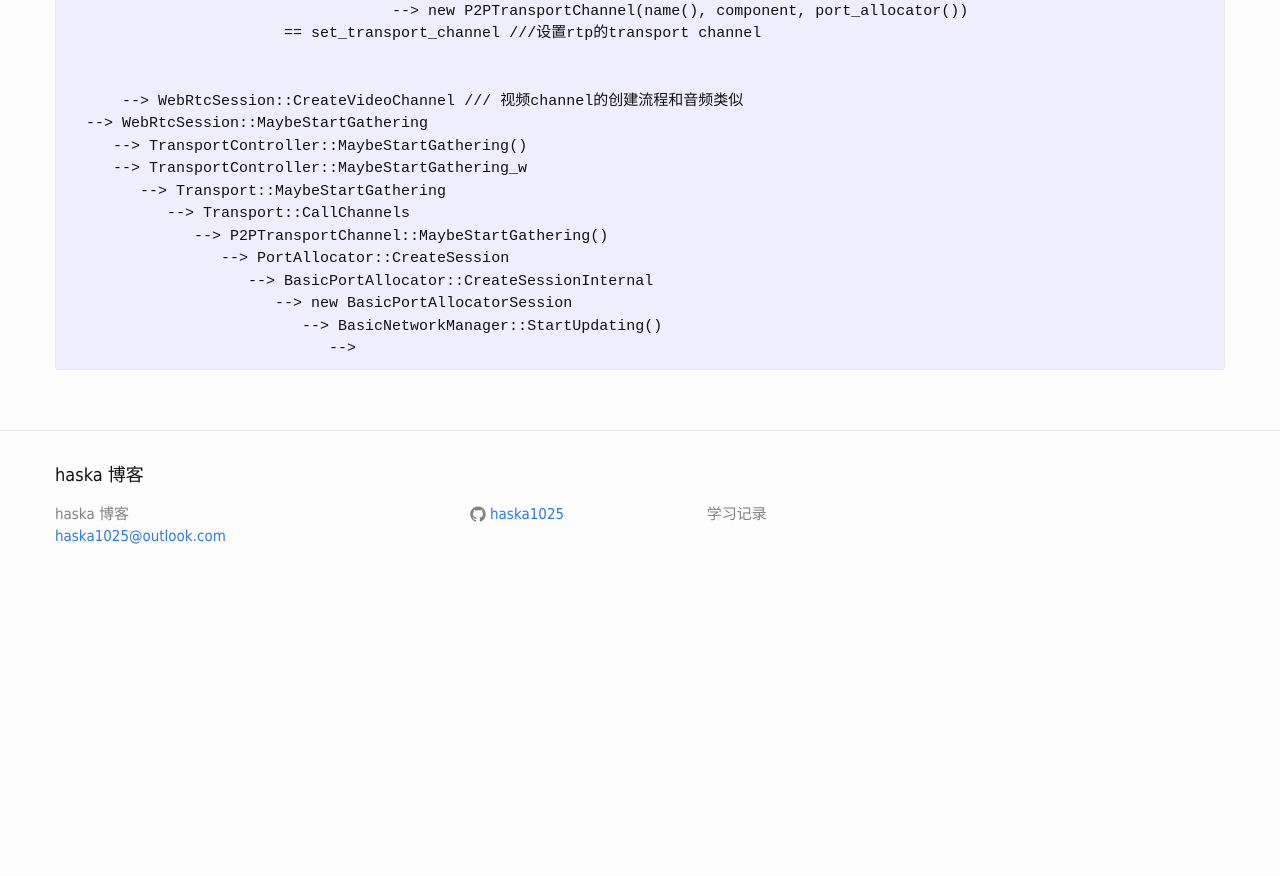
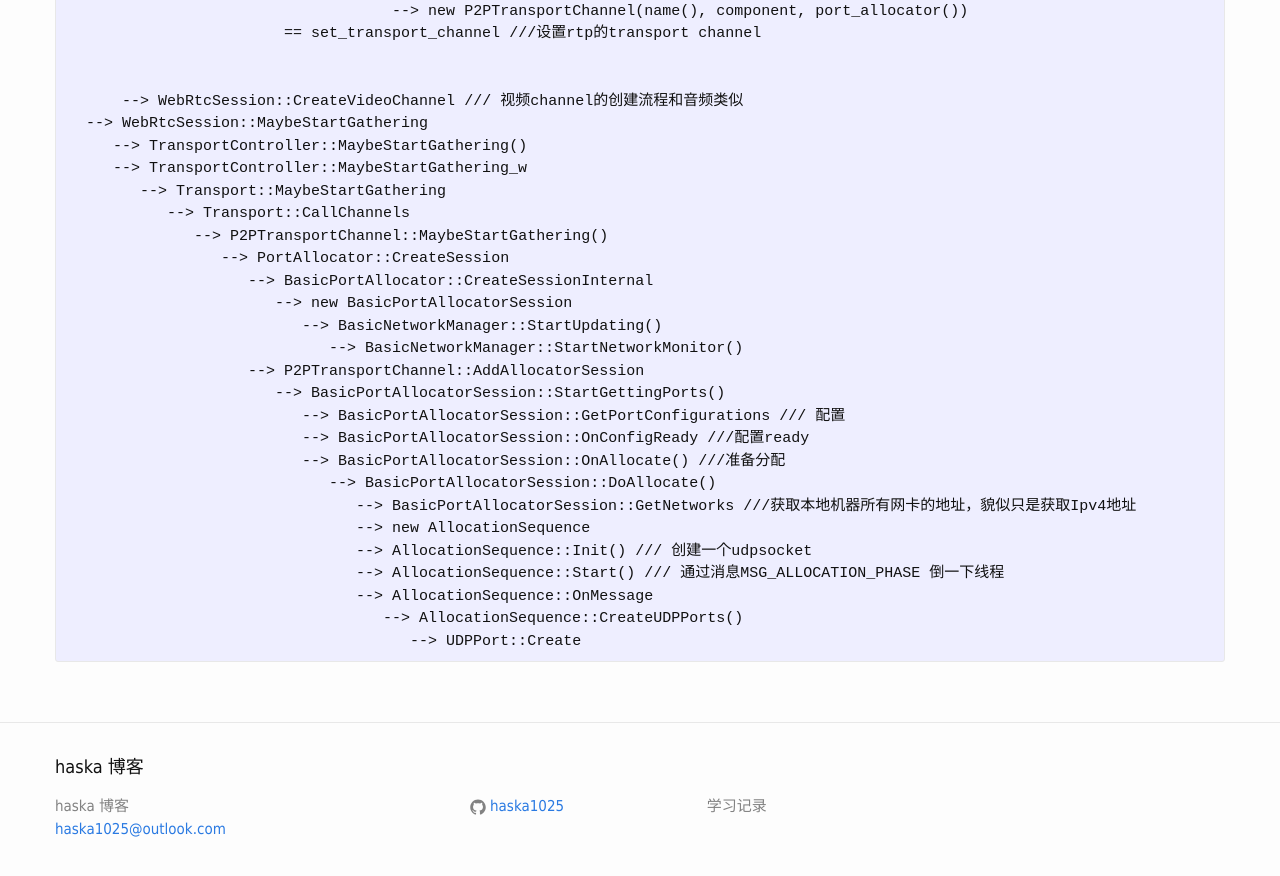
Before and after one commit to haska1025/haska1025.github.io, a Jekyll site: the page built from _posts/2019-01-21-create_offer.md, in a window 1280 px wide and 900 px high, scrolled down 2382 px. Shown: the top 876 px of the window. Built offline with Jekyll 4.4.1, drawn with Linux system fonts in a browser that asks for light colours; our own code applies the rules of GitHub Pages for plain Markdown files; before the commit the page ends 2990 px from its top, so only the background shows below that.

Commit message:
Update 2019-01-21-create_offer.md

````diff
--- a/_posts/2019-01-21-create_offer.md
+++ b/_posts/2019-01-21-create_offer.md
@@ -111,5 +111,18 @@ PeerConnection::SetLocalDescription
                     --> BasicPortAllocator::CreateSessionInternal
                        --> new BasicPortAllocatorSession
                           --> BasicNetworkManager::StartUpdating()
-                             -->
+                             --> BasicNetworkManager::StartNetworkMonitor()
+                    --> P2PTransportChannel::AddAllocatorSession
+                       --> BasicPortAllocatorSession::StartGettingPorts()
+                          --> BasicPortAllocatorSession::GetPortConfigurations /// 配置
+                          --> BasicPortAllocatorSession::OnConfigReady ///配置ready
+                          --> BasicPortAllocatorSession::OnAllocate() ///准备分配
+                             --> BasicPortAllocatorSession::DoAllocate()
+                                --> BasicPortAllocatorSession::GetNetworks ///获取本地机器所有网卡的地址，貌似只是获取Ipv4地址
+                                --> new AllocationSequence
+                                --> AllocationSequence::Init() /// 创建一个udpsocket
+                                --> AllocationSequence::Start() /// 通过消息MSG_ALLOCATION_PHASE 倒一下线程
+                                --> AllocationSequence::OnMessage
+                                   --> AllocationSequence::CreateUDPPorts()
+                                      --> UDPPort::Create
  ```
````
